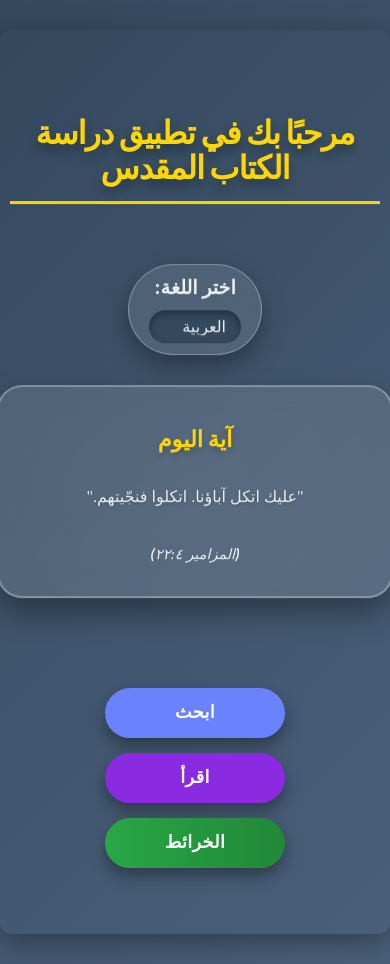
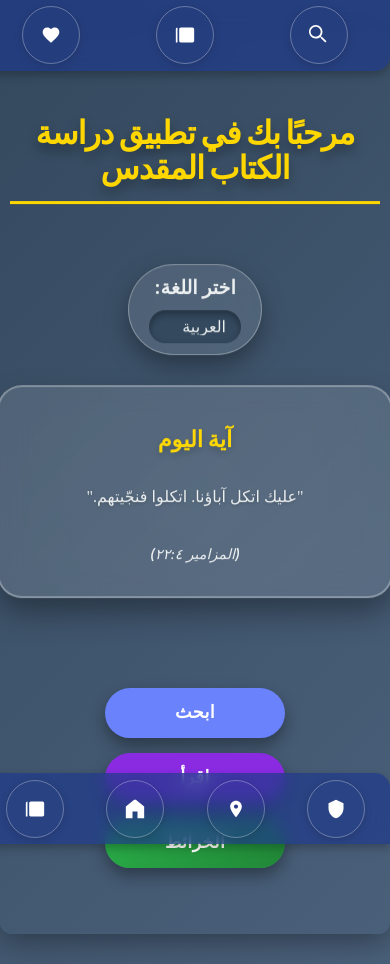
Before and after one commit to ManuelGeorges/Agios-Bible, a Next.js app: page / in a window 390 px wide. Built offline with nearby package versions, Linux system fonts and the light colour scheme.

Commit message:
added navbar

```diff
--- a/package.json
+++ b/package.json
@@ -19,6 +19,7 @@
     "next-transpile-modules": "^10.0.1",
     "react": "^19.0.0",
     "react-dom": "^19.0.0",
+    "react-icons": "^5.5.0",
     "react-leaflet": "^5.0.0",
     "react-map-gl": "^8.0.4",
     "resium": "^1.13.0"
--- a/src/app/layout.jsx
+++ b/src/app/layout.jsx
@@ -1,20 +1,26 @@
-// src/app/layout.js
-// لا تضع 'use client'; هنا! هذا يجب أن يظل Server Component
-
+// app/layout.jsx
 import './globals.css';
-import { LanguageProvider } from '@/context/LanguageContext'; // تأكد من المسار
+import styles from './layout.module.css'; // تأكد من المسار الصحيح
+import { LanguageProvider } from '@/context/LanguageContext';
+import BibleNavbar from '../components/BibleNavbar';
 
 export const metadata = {
-  title: 'Bible Study App',
-  description: 'A comprehensive Bible study application',
+  title: 'Bible App',
+  description: 'Your Bible Study Application',
 };
 
 export default function RootLayout({ children }) {
   return (
-    <html lang="ar">
+    <html lang="ar" dir="rtl">
       <body>
         <LanguageProvider>
-          {children}
+          <BibleNavbar />
+          {/* تطبيق الأنماط هنا */}
+          <main className={styles.mainContent}>
+            <div className={styles.container}>
+              {children}
+            </div>
+          </main>
         </LanguageProvider>
       </body>
     </html>
--- /dev/null
+++ b/src/app/layout.module.css
@@ -0,0 +1,66 @@
+/* أنماط الـ Navbar المشتركة */
+.navbar {
+  position: fixed;
+  width: 100%;
+  background-color: #1e3a8a; /* لون أزرق داكن */
+  padding: 1rem;
+  box-shadow: 0 4px 8px rgba(0, 0, 0, 0.2);
+  display: flex;
+  justify-content: center;
+  align-items: center;
+  gap: 1.5rem; /* مسافة بين الروابط */
+  z-index: 50;
+}
+
+.navbarTop {
+  top: 0;
+  left: 0;
+  right: 0;
+}
+
+.navbarBottom {
+  bottom: 0;
+  left: 0;
+  right: 0;
+}
+
+/* أنماط روابط الـ Navbar */
+.navLink {
+  color: #ffffff; /* نص أبيض */
+  text-decoration: none;
+  padding: 0.75rem 1.25rem;
+  border-radius: 0.5rem; /* حواف مستديرة */
+  font-size: 1.125rem; /* حجم خط كبير نسبيًا */
+  font-weight: 600; /* خط سميك */
+  transition: background-color 0.3s ease;
+  white-space: nowrap; /* منع التفاف النص */
+}
+
+.navLink:hover {
+  background-color: #1c337a; /* لون أزرق أغمق عند التمرير */
+}
+
+/* الأنماط المتجاوبة */
+@media (max-width: 768px) {
+  .navbar {
+    padding: 0.75rem; /* تقليل الحشوة */
+    gap: 1rem; /* تقليل المسافة بين الروابط */
+  }
+
+  .navLink {
+    font-size: 1rem; /* تقليل حجم الخط */
+    padding: 0.6rem 1rem; /* تقليل الحشوة */
+  }
+}
+
+@media (max-width: 480px) {
+  .navbar {
+    padding: 0.5rem; /* تقليل الحشوة أكثر */
+    gap: 0.75rem; /* تقليل المسافة أكثر */
+  }
+
+  .navLink {
+    font-size: 0.875rem; /* حجم خط أصغر */
+    padding: 0.5rem 0.75rem; /* حشوة أصغر */
+  }
+}
--- /dev/null
+++ b/src/components/BibleNavbar.jsx
@@ -0,0 +1,55 @@
+// BibleNavbar.jsx
+"use client";
+
+import Link from "next/link";
+import styles from './layout.module.css'; // تأكد من أن هذا المسار صحيح بالنسبة لموقع ملف layout.module.css
+
+export default function BibleNavbar() {
+  return (
+    <div className={styles.navbarWrapper}>
+      {/* شريط التنقل العلوي */}
+      <nav className={`${styles.navbar} ${styles.navbarTop}`}>
+        <Link href="/bible/search" className={styles.navLink} aria-label="Search">
+          <svg xmlns="http://www.w3.org/2000/svg" viewBox="0 0 24 24" fill="currentColor" className={styles.navIcon}>
+            <path d="M15.5 14H14.71L14.25 13.59C15.41 12.09 16.17 10.15 16.17 8.08C16.17 3.63 12.54 0 8.08 0C3.63 0 0 3.63 0 8.08C0 12.54 3.63 16.17 8.08 16.17C10.15 16.17 12.09 15.41 13.59 14.25L14 14.71V15.5L19.5 21L21 19.5L15.5 14ZM8.08 14C4.75 14 2 11.25 2 8.08C2 4.75 4.75 2 8.08 2C11.25 2 14 4.75 14 8.08C14 11.25 11.25 14 8.08 14Z"></path>
+          </svg>
+        </Link>
+        <Link href="/bible" className={styles.navLink} aria-label="قراءة الكتاب">
+          <svg xmlns="http://www.w3.org/2000/svg" viewBox="0 0 24 24" fill="currentColor" className={styles.navIcon}>
+            <path d="M21 21H7V3H21V21ZM7 21C5.89543 21 5 20.1046 5 19V5C5 3.89543 5.89543 3 7 3H21C22.1046 3 23 3.89543 23 5V19C23 20.1046 22.1046 21 21 21H7ZM3 21H1V5C1 3.89543 1.89543 3 3 3V21Z"></path>
+          </svg>
+        </Link>
+        <Link href="/bible/favorites" className={styles.navLink} aria-label="المفضلة">
+          <svg xmlns="http://www.w3.org/2000/svg" viewBox="0 0 24 24" fill="currentColor" className={styles.navIcon}>
+            <path d="M12 21.35L10.55 20.03C5.4 15.36 2 12.28 2 8.5C2 5.42 4.42 3 7.5 3C9.24 3 10.91 3.81 12 5.08C13.09 3.81 14.76 3 16.5 3C19.58 3 22 5.42 22 8.5C22 12.28 18.6 15.36 13.45 20.03L12 21.35Z"></path>
+          </svg>
+        </Link>
+      </nav>
+
+      {/* شريط التنقل السفلي */}
+      <nav className={`${styles.navbar} ${styles.navbarBottom}`}>
+        <Link href="/competitions" className={styles.navLink} aria-label="Competitions">
+          <svg xmlns="http://www.w3.org/2000/svg" viewBox="0 0 24 24" fill="currentColor" className={styles.navIcon}>
+            <path d="M12 1L3 5V11C3 16.55 6.84 21.74 12 23C17.16 21.74 21 16.55 21 11V5L12 1ZM12 11.17L17 7.5L12 3.83L7 7.5L12 11.17Z"></path>
+          </svg>
+        </Link>
+        <Link href="/maps" className={styles.navLink} aria-label="Maps">
+          <svg xmlns="http://www.w3.org/2000/svg" viewBox="0 0 24 24" fill="currentColor" className={styles.navIcon}>
+            <path d="M12 2C8.13 2 5 5.13 5 9C5 14.25 12 22 12 22C12 22 19 14.25 19 9C19 5.13 15.87 2 12 2ZM12 11.5C10.62 11.5 9.5 10.38 9.5 9C9.5 7.62 10.62 6.5 12 6.5C13.38 6.5 14.5 7.62 14.5 9C14.5 10.38 13.38 11.5 12 11.5Z"></path>
+          </svg>
+        </Link>
+        <Link href="/" className={styles.navLink} aria-label="Home">
+          <svg xmlns="http://www.w3.org/2000/svg" viewBox="0 0 24 24" fill="currentColor" className={styles.navIcon}>
+            <path d="M11.0001 1.00006L1.00006 9.00006V23.0001H9.00006V15.0001H15.0001V23.0001H23.0001V9.00006L13.0001 1.00006H11.0001Z"></path>
+          </svg>
+        </Link>
+        <Link href="/bible" className={styles.navLink} aria-label="Read">
+          <svg xmlns="http://www.w3.org/2000/svg" viewBox="0 0 24 24" fill="currentColor" className={styles.navIcon}>
+            <path d="M21 21H7V3H21V21ZM7 21C5.89543 21 5 20.1046 5 19V5C5 3.89543 5.89543 3 7 3H21C22.1046 3 23 3.89543 23 5V19C23 20.1046 22.1046 21 21 21H7ZM3 21H1V5C1 3.89543 1.89543 3 3 3V21Z"></path>
+          </svg>
+        </Link>
+
+      </nav>
+    </div>
+  );
+}
--- /dev/null
+++ b/src/components/layout.module.css
@@ -0,0 +1,155 @@
+/* layout.module.css */
+
+.container {
+  max-width: 1000px;
+  margin: 0 auto;
+  padding: 30px;
+  background-color: rgba(255, 255, 255, 0.15);
+  border-radius: 12px;
+  box-shadow: 0 4px 15px rgba(0, 0, 0, 0.1);
+  border: 1px solid rgba(255, 255, 255, 0.2);
+  backdrop-filter: blur(10px);
+  -webkit-backdrop-filter: blur(10px);
+}
+
+.mainContent {
+  padding-top: 100px;
+  padding-bottom: 100px;
+  min-height: calc(100vh - 200px);
+  display: flex;
+  flex-direction: column;
+  align-items: center;
+  text-align: center;
+}
+
+.navbar {
+  position: fixed;
+  width: 100%;
+  background-color: rgba(30, 58, 138, 0.7);
+  padding: 0.75rem 1rem;
+  box-shadow: 0 4px 10px rgba(0, 0, 0, 0.25);
+  display: flex;
+  justify-content: center;
+  align-items: center;
+  gap: 2rem;
+  z-index: 50;
+  border-top-left-radius: 15px;
+  border-top-right-radius: 15px;
+  backdrop-filter: blur(8px);
+  -webkit-backdrop-filter: blur(8px);
+}
+
+.navbarTop {
+  top: 0;
+  left: 0;
+  right: 0;
+  border-bottom-left-radius: 15px;
+  border-bottom-right-radius: 15px;
+  border-top-left-radius: 0;
+  border-top-right-radius: 0;
+}
+
+.navbarBottom {
+  bottom: 0;
+  left: 0;
+  right: 0;
+  border-top-left-radius: 15px;
+  border-top-right-radius: 15px;
+  border-bottom-left-radius: 0;
+  border-bottom-right-radius: 0;
+}
+
+.navLink {
+  color: #ffffff;
+  text-decoration: none;
+  padding: 0.75rem;
+  border-radius: 50%;
+  transition: background-color 0.3s ease, transform 0.2s ease, box-shadow 0.2s ease;
+  display: flex;
+  justify-content: center;
+  align-items: center;
+  width: 50px;
+  height: 50px;
+  box-shadow: 0 2px 8px rgba(0, 0, 0, 0.15);
+  border: 1px solid rgba(255, 255, 255, 0.3);
+}
+
+.navLink:hover {
+  background-color: rgba(255, 255, 255, 0.2);
+  transform: translateY(-5px);
+  box-shadow: 0 8px 20px rgba(0, 0, 0, 0.3);
+}
+
+.navIcon {
+  width: 28px;
+  height: 28px;
+  flex-shrink: 0;
+}
+
+@media (max-width: 1024px) {
+  .container {
+    max-width: 90%;
+    padding: 25px;
+  }
+}
+
+@media (max-width: 768px) {
+  .container {
+    padding: 20px;
+    border-radius: 8px;
+    box-shadow: 0 4px 10px rgba(0, 0, 0, 0.08);
+  }
+
+  .mainContent {
+    padding-top: 80px;
+    padding-bottom: 80px;
+    min-height: calc(100vh - 160px);
+  }
+
+  .navbar {
+    padding: 0.6rem 0.8rem;
+    gap: 1.5rem;
+  }
+
+  .navLink {
+    width: 45px;
+    height: 45px;
+    padding: 0.6rem;
+  }
+
+  .navIcon {
+    width: 24px;
+    height: 24px;
+  }
+}
+
+@media (max-width: 480px) {
+  .container {
+    padding: 15px;
+    border-radius: 6px;
+  }
+
+  .mainContent {
+    padding-top: 70px;
+    padding-bottom: 70px;
+    min-height: calc(100vh - 140px);
+  }
+
+  .navbar {
+    padding: 0.4rem 0.6rem;
+    gap: 0.75rem;
+    flex-wrap: wrap;
+    justify-content: space-around;
+  }
+
+  .navLink {
+    width: 40px;
+    height: 40px;
+    padding: 0.5rem;
+  }
+
+  .navIcon {
+    width: 20px;
+    height: 20px;
+  }
+}
```
Also changed, not shown: 1 other file (tests, documents, lock files or other folders).
